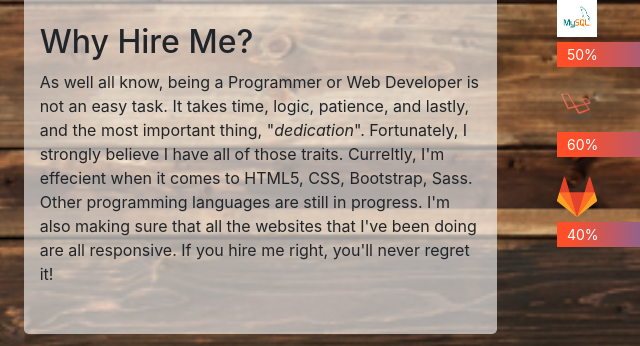
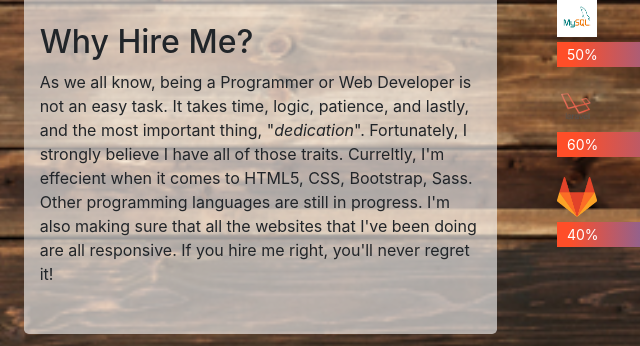
Before and after one commit to albertdelacruzjr01/Updated-Biography, a plain HTML site: page index.html in a window 1280 px wide. Shown: the part 618-964 px from the top of the page, 418-1058 px from the left. Drawn offline with nearby package versions, Linux system fonts and the light colour scheme; a script that the page names is missing; a web font is replaced by a local one.

Commit message:
Update index.html

```diff
--- a/index.html
+++ b/index.html
@@ -87,7 +87,7 @@
 					<div class="smallrow">
 						<h2>Why Hire Me?</h2>
 						<p>
-							As well all know, being a Programmer or Web Developer is not an easy task. It takes time, logic, patience, and lastly, and the most important thing, "<em>dedication</em>". Fortunately, I strongly believe I have all of those traits. Curreltly, I'm effecient when it comes to HTML5, CSS, Bootstrap, Sass. Other programming languages are still in progress. I'm also making sure that all the websites that I've been doing are all responsive. If you hire me right, you'll never regret it!
+							As we all know, being a Programmer or Web Developer is not an easy task. It takes time, logic, patience, and lastly, and the most important thing, "<em>dedication</em>". Fortunately, I strongly believe I have all of those traits. Curreltly, I'm effecient when it comes to HTML5, CSS, Bootstrap, Sass. Other programming languages are still in progress. I'm also making sure that all the websites that I've been doing are all responsive. If you hire me right, you'll never regret it!
 						</p>
 
 					</div>
```
